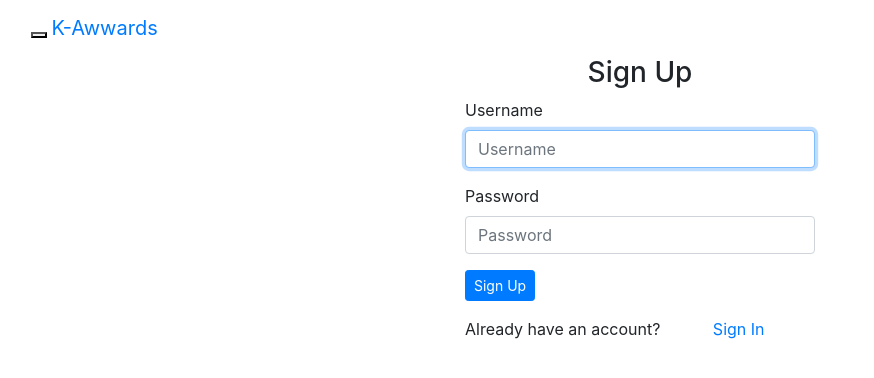
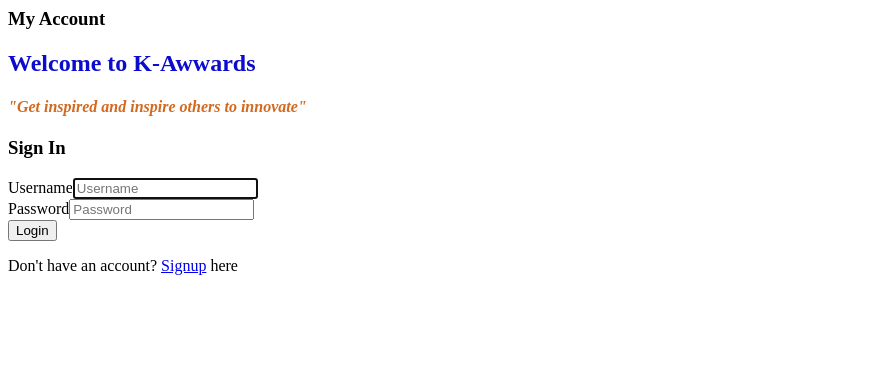
Before and after one commit to Mnubi/K-Awwards, a Django app: page /accounts/login/ in a window 1280 px wide. Shown: the top 378 px of the page, without its empty margins (0-874 px from the left). Run offline with Django 3.2, Linux system fonts and the light colour scheme; some libraries are stand-ins or nearby versions.

Commit message:
added a sign up form foruser to login in

```diff
--- a/awwardapp/templates/registration/login.html
+++ b/awwardapp/templates/registration/login.html
@@ -1,36 +1,53 @@
-{%extends "base.html"%}
-{% load bootstrap4 %}
+
+{% load bootstrap3 %}
 {% block content %}
-<div class="container">
-    <div class="row">
+
+<div class="form">
+    <div class="form-bg">
+        <div class="form-container">
+            <div class="form-horizontal">
                 <!-- Empty div -->
-        <div class="col-md-4"></div>
+                <div class="col-md-4">
+                    <h3 class="title">My Account</h3>
+                </div>
+                <div class="form-icon">
+                    <i class="fa fa-user-circle"></i>
+                </div>
                 <div class="col-md-4">
                     {% if form.errors %}
-            <p> Some Information Might be Incorrect </p>
+                    <p> Password or Username is incorrect </p>
                     {% endif %}
                     <div class="panel panel-default">
+
                         <div class="panel-heading">
-                    <h3 class="text-center">Sign Up</h3>
+                            <h2 style="color: rgb(12, 12, 206);">Welcome to K-Awwards </h2>
+                            <h4 style="color: chocolate;"><em>"Get inspired and inspire others to innovate"</em></h4>
+                            <h3 class="text-center">Sign In</h3>
                         </div>
                         <div class="panel-body">
-                    <form action="" method="post">
+
+                            <form action="/registration/login/" method="post">
                                 {% csrf_token %}
-                        {% bootstrap_form form %}
+                                {% bootstrap_form form%}
+
                                 <div class="form-group">
-                            <input type="submit" class="btn btn-primary btn-sm" value="Sign Up">
+                                    <input type="submit" class="btn signin" value="Login">
                                 </div>
+                                <p class="">Don't have an account? <a class="pl-5" href="/registration/register">Signup</a> here</p>
 
-                        <p class="">Already have an account? <a class="pl-5" href="/accounts/login">Sign In</a></p>
                                 <input type="hidden" name="next" value="{{next}}">
+
                             </form>
+
                         </div>
 
                     </div>
 
                 </div>
+                <!-- empty div -->
                 <div class="col-md-4"></div>
             </div>
         </div>
-
+    </div>
+</div>
 {% endblock %}
```
Lines whose indentation alone changed are shown as unchanged.
